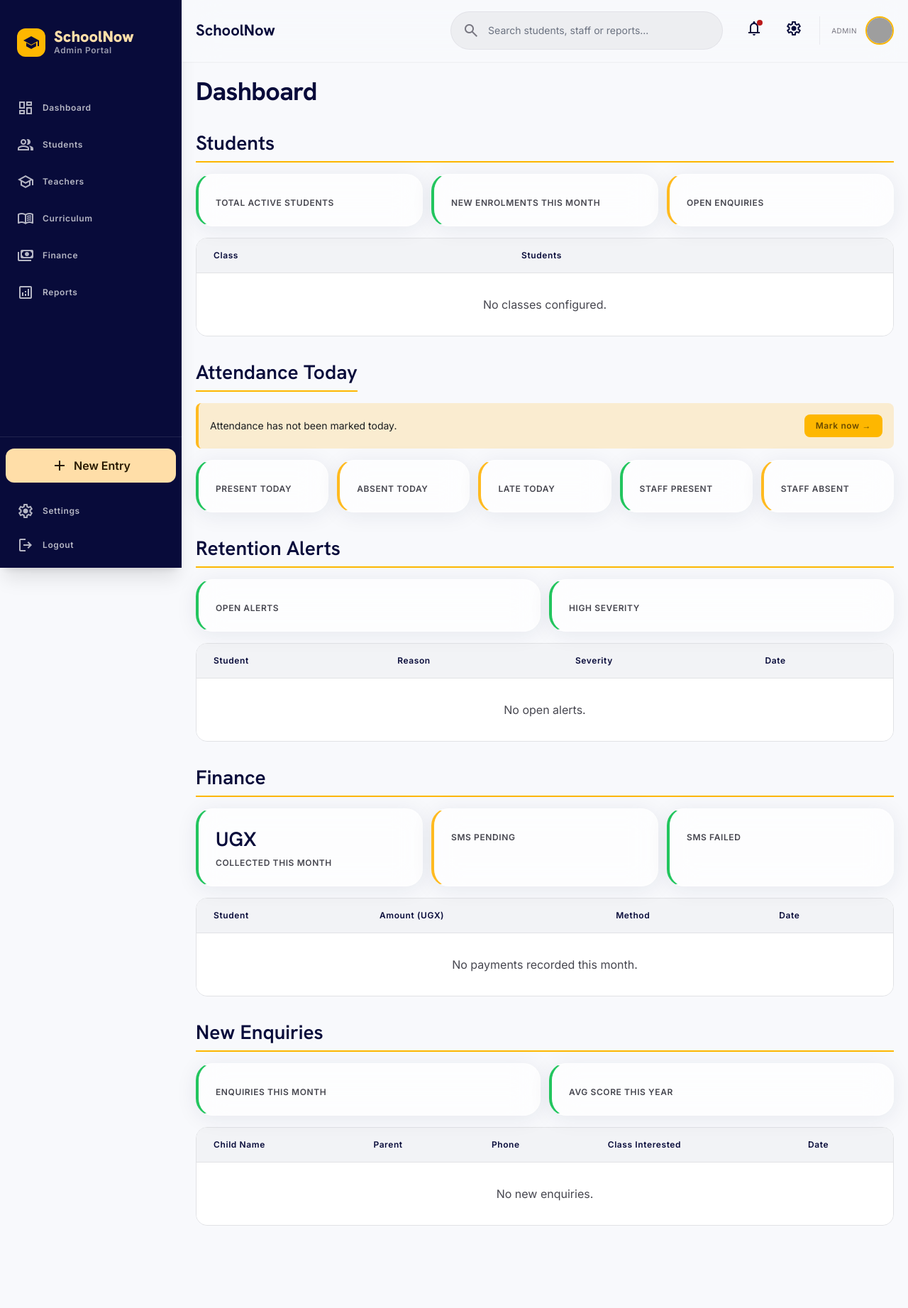
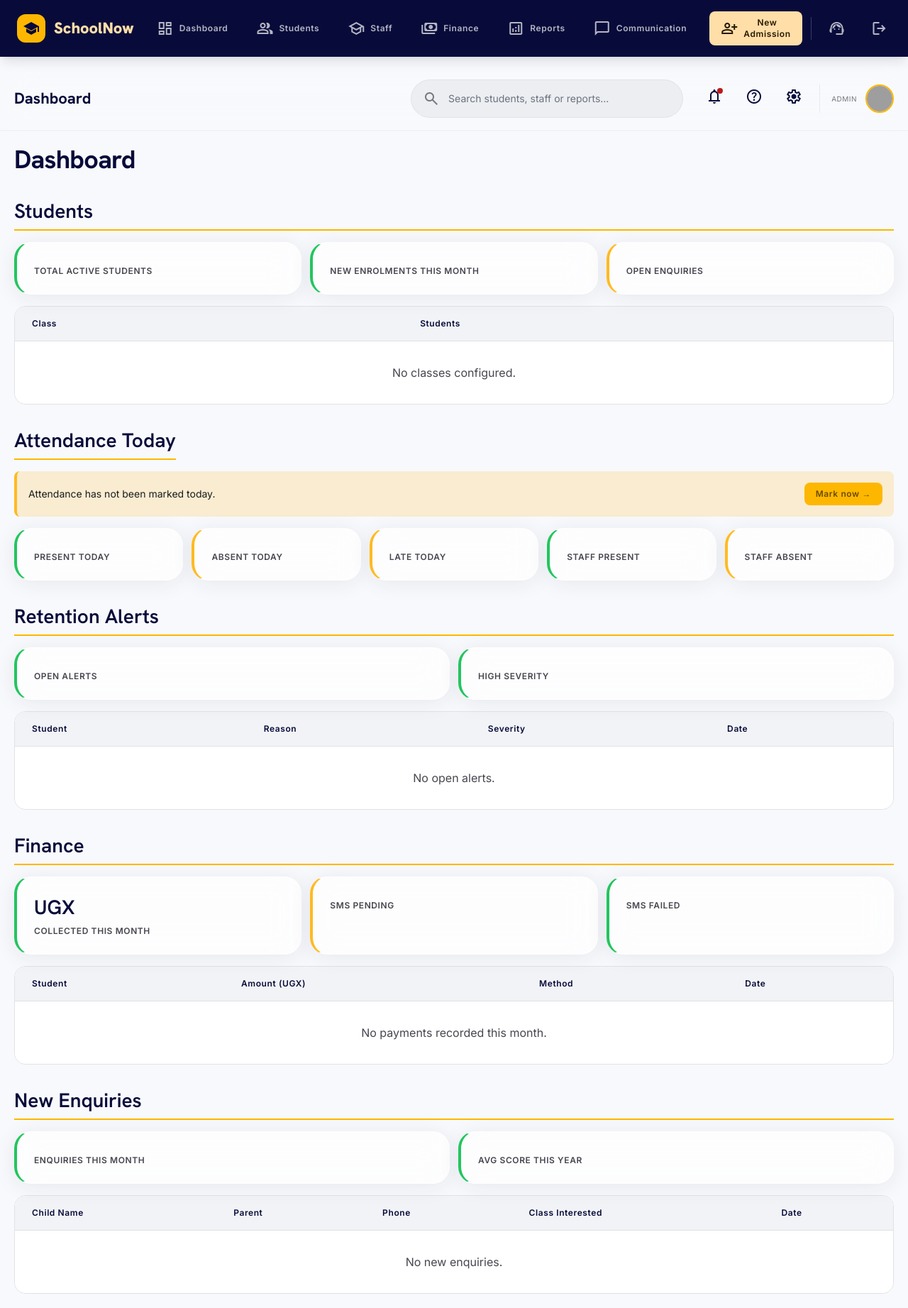
Before and after one commit to MuwanguziSolomon256/SchoolNowMgt, a Django app: template SchoolNowMgt/templates/SchoolNowMgt/dashboard.html in a window 1280 px wide. Shown: the whole page at 71% size. Before the commit the page ends 1727 px from the top, so only its background shows below. Run offline with Django 4.2, Linux system fonts and the light colour scheme; the template is opened without the code that fills it, so the values that code supplies are empty; some libraries are stand-ins or nearby versions; grey boxes are pictures that could not be loaded.

Commit message:
The dashboard

```diff
--- a/SchoolNowMgt/templates/SchoolNowMgt/base.html
+++ b/SchoolNowMgt/templates/SchoolNowMgt/base.html
@@ -130,68 +130,68 @@
 </head>
 <body class="bg-background text-on-background font-body-md min-h-screen">
 
-<!-- Sidebar Navigation (for dashboard pages) -->
-<aside class="hidden md:flex flex-col h-screen py-base bg-primary dark:bg-primary-container h-screen w-64 fixed left-0 top-0 shadow-xl z-50">
-    <div class="px-6 py-8 flex items-center gap-3">
+<!-- Top Navigation Bar (Horizontal) -->
+<nav class="hidden md:flex items-center justify-between bg-primary text-on-primary px-6 py-4 fixed top-0 left-0 right-0 z-50 shadow-lg gap-4">
+    <!-- Logo Section -->
+    <div class="flex items-center gap-3">
         <div class="w-10 h-10 rounded-xl bg-secondary-container flex items-center justify-center text-primary">
             <span class="material-symbols-outlined" style="font-variation-settings: 'FILL' 1;">school</span>
         </div>
         <div>
-            <h1 class="text-headline-md font-headline-md font-black text-secondary-fixed leading-none">SchoolNow</h1>
-            <p class="text-label-md font-label-md text-on-primary/60">Admin Portal</p>
+            <h1 class="text-headline-md font-headline-md font-black text-secondary-fixed">SchoolNow</h1>
         </div>
     </div>
-    <nav class="flex-1 mt-4 space-y-1">
-        <a class="{% if request.resolver_match.url_name == 'dashboard' %}bg-secondary-container text-on-secondary-container{% else %}text-on-primary/70 dark:text-primary-fixed-dim hover:text-white{% endif %} rounded-lg font-semibold mx-2 px-4 py-3 flex items-center gap-3 transition-all" href="{% url 'SchoolNowMgt:dashboard' %}">
+
+    <!-- Navigation Links -->
+    <div class="flex items-center gap-2">
+        <a class="{% if request.resolver_match.url_name == 'dashboard' %}bg-secondary-container text-on-secondary-container{% else %}text-on-primary/70 hover:text-white{% endif %} rounded-lg font-semibold px-4 py-2 flex items-center gap-2 transition-all text-label-md" href="{% url 'SchoolNowMgt:dashboard' %}">
             <span class="material-symbols-outlined">dashboard</span>
-            <span class="text-label-md font-label-md">Dashboard</span>
+            <span>Dashboard</span>
         </a>
-        <a class="text-on-primary/70 dark:text-primary-fixed-dim hover:text-white mx-2 px-4 py-3 flex items-center gap-3 hover:bg-white/10 transition-all" href="#">
+        <a class="text-on-primary/70 hover:text-white px-4 py-2 flex items-center gap-2 hover:bg-white/10 transition-all text-label-md" href="#">
             <span class="material-symbols-outlined">group</span>
-            <span class="text-label-md font-label-md">Students</span>
+            <span>Students</span>
         </a>
-        <a class="text-on-primary/70 dark:text-primary-fixed-dim hover:text-white mx-2 px-4 py-3 flex items-center gap-3 hover:bg-white/10 transition-all" href="#">
+        <a class="text-on-primary/70 hover:text-white px-4 py-2 flex items-center gap-2 hover:bg-white/10 transition-all text-label-md" href="#">
             <span class="material-symbols-outlined">school</span>
-            <span class="text-label-md font-label-md">Teachers</span>
+            <span>Staff</span>
         </a>
-        <a class="text-on-primary/70 dark:text-primary-fixed-dim hover:text-white mx-2 px-4 py-3 flex items-center gap-3 hover:bg-white/10 transition-all" href="#">
-            <span class="material-symbols-outlined">menu_book</span>
-            <span class="text-label-md font-label-md">Curriculum</span>
+        <a class="text-on-primary/70 hover:text-white px-4 py-2 flex items-center gap-2 hover:bg-white/10 transition-all text-label-md" href="#">
+            <span class="material-symbols-outlined">payments</span>
+            <span>Finance</span>
         </a>
-        <a class="text-on-primary/70 dark:text-primary-fixed-dim hover:text-white mx-2 px-4 py-3 flex items-center gap-3 hover:bg-white/10 transition-all" href="#">
-            <span class="material-symbols-outlined">payments</span>
-            <span class="text-label-md font-label-md">Finance</span>
+        <a class="text-on-primary/70 hover:text-white px-4 py-2 flex items-center gap-2 hover:bg-white/10 transition-all text-label-md" href="#">
+            <span class="material-symbols-outlined">analytics</span>
+            <span>Reports</span>
         </a>
-        <a class="text-on-primary/70 dark:text-primary-fixed-dim hover:text-white mx-2 px-4 py-3 flex items-center gap-3 hover:bg-white/10 transition-all" href="#">
-            <span class="material-symbols-outlined">analytics</span>
-            <span class="text-label-md font-label-md">Reports</span>
-        </a>
-    </nav>
-    <div class="mt-auto pt-4 border-t border-white/10">
-        <button class="w-[calc(100%-1rem)] mx-2 mb-4 py-3 px-4 bg-secondary-fixed text-on-secondary-fixed rounded-xl font-bold flex items-center justify-center gap-2 hover:brightness-110 transition-all">
-            <span class="material-symbols-outlined">add</span>
-            New Entry
-        </button>
-        <a class="text-on-primary/70 hover:text-white mx-2 px-4 py-3 flex items-center gap-3 hover:bg-white/10 transition-all" href="#">
-            <span class="material-symbols-outlined">settings</span>
-            <span class="text-label-md font-label-md">Settings</span>
-        </a>
-        <a class="text-on-primary/70 hover:text-white mx-2 px-4 py-3 flex items-center gap-3 hover:bg-white/10 transition-all" href="{% url 'SchoolNowMgt:custom_logout' %}">
-            <span class="material-symbols-outlined">logout</span>
-            <span class="text-label-md font-label-md">Logout</span>
+        <a class="text-on-primary/70 hover:text-white px-4 py-2 flex items-center gap-2 hover:bg-white/10 transition-all text-label-md" href="#">
+            <span class="material-symbols-outlined">chat_bubble</span>
+            <span>Communication</span>
         </a>
     </div>
-</aside>
+
+    <!-- Right Side Actions -->
+    <div class="flex items-center gap-3">
+        <button class="bg-secondary-fixed text-on-secondary-fixed rounded-lg font-bold px-4 py-2 flex items-center gap-2 hover:brightness-110 transition-all text-label-md">
+            <span class="material-symbols-outlined">person_add</span>
+            <span>New Admission</span>
+        </button>
+        <div class="h-8 w-px bg-white/20"></div>
+        <a class="text-on-primary/70 hover:text-white px-3 py-2 flex items-center gap-2 hover:bg-white/10 transition-all" href="#">
+            <span class="material-symbols-outlined">support_agent</span>
+        </a>
+        <a class="text-on-primary/70 hover:text-white px-3 py-2 flex items-center gap-2 hover:bg-white/10 transition-all" href="{% url 'SchoolNowMgt:custom_logout' %}">
+            <span class="material-symbols-outlined">logout</span>
+        </a>
+    </div>
+</nav>
 
 <!-- Main Content Canvas -->
-<main class="md:ml-64 min-h-screen">
-    <!-- Top Navigation Bar -->
-    <header class="flex justify-between items-center w-full px-container-padding py-4 sticky top-0 z-50 bg-surface/70 dark:bg-primary/70 backdrop-blur-xl border-b border-white/20 dark:border-primary-container/30 shadow-sm">
+<main class="min-h-screen pt-24">
+    <!-- Top Header Bar -->
+    <header class="flex justify-between items-center w-full px-container-padding py-4 sticky top-24 z-40 bg-surface/70 dark:bg-primary/70 backdrop-blur-xl border-b border-white/20 dark:border-primary-container/30 shadow-sm">
         <div class="flex items-center gap-4">
-            <button class="md:hidden text-primary">
-                <span class="material-symbols-outlined">menu</span>
-            </button>
-            <div class="text-headline-md font-headline-md font-bold text-primary dark:text-primary-fixed">SchoolNow</div>
+            <div class="text-headline-md font-headline-md font-bold text-primary dark:text-primary-fixed">Dashboard</div>
         </div>
         <div class="flex items-center gap-6">
             <div class="hidden lg:flex items-center bg-surface-container rounded-full px-4 py-2 w-96 border border-outline-variant/30">
@@ -202,6 +202,9 @@
                 <button class="p-2 rounded-full hover:bg-white/10 dark:hover:bg-primary-container/50 transition-colors relative">
                     <span class="material-symbols-outlined text-primary">notifications</span>
                     <span class="absolute top-2 right-2 w-2 h-2 bg-error rounded-full"></span>
+                </button>
+                <button class="p-2 rounded-full hover:bg-white/10 dark:hover:bg-primary-container/50 transition-colors">
+                    <span class="material-symbols-outlined text-primary">help</span>
                 </button>
                 <button class="p-2 rounded-full hover:bg-white/10 dark:hover:bg-primary-container/50 transition-colors">
                     <span class="material-symbols-outlined text-primary">settings</span>
```
Also changed, not shown: templates/SchoolNowMgt/admin_dashboard.html (+111 -121 lines).
